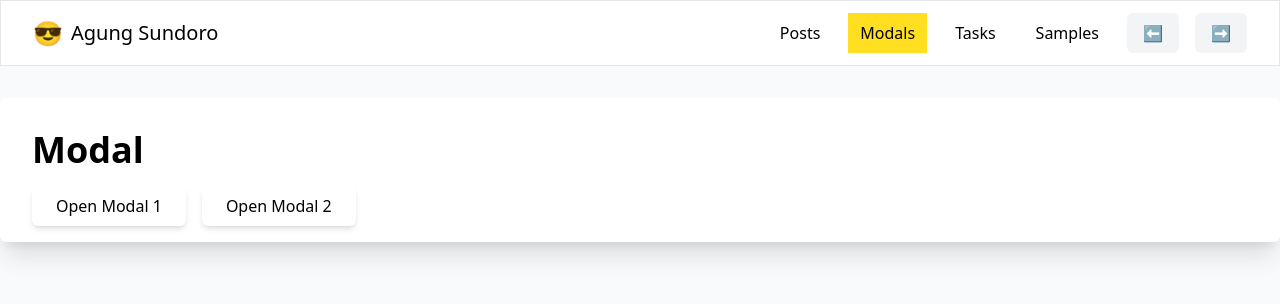
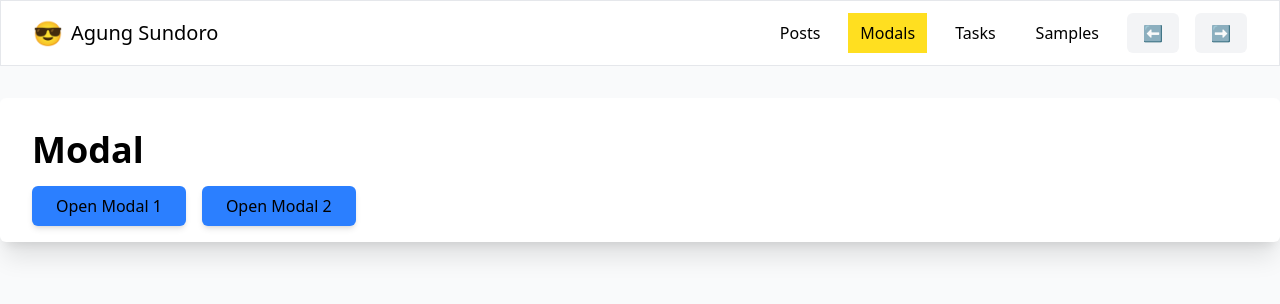
Before and after one commit to agung2001/hands-on-react, a React (Vite) app in the folder projects/blog/: page /modals in a window 1280 px wide. Shown: the top 304 px of the page. Built offline with nearby package versions, Linux system fonts and the light colour scheme; the HTML template or start-up script is replaced by a standard one.

Commit message:
feat: implement NotFound page

```diff
--- a/projects/blog/src/pages/Modals.jsx
+++ b/projects/blog/src/pages/Modals.jsx
@@ -67,7 +67,9 @@ function Modals() {
                 <div>Copyright {new Date().getFullYear()} by Agung Sundoro</div>
               </Modal>
             )}
-            <Button onClick={() => handleOpenModal(index)}>Open {modal.title}</Button>
+            <Button onClick={() => handleOpenModal(index)} className="bg-blue-500">
+              Open {modal.title}
+            </Button>
           </div>
         ))}
       </div>
--- /dev/null
+++ b/projects/blog/src/pages/NotFound.jsx
@@ -0,0 +1,14 @@
+/**
+ * A component that displays a 404 Not Found page.
+ *
+ * @returns {React.Component}
+ */
+const NotFound = () => {
+  return (
+    <div className="not-found flex items-center justify-center" style={{ height: '40vh' }}>
+      <h1 className="text-4xl font-bold">404 Not Found</h1>
+    </div>
+  );
+};
+
+export default NotFound;
--- a/projects/blog/src/routes.ts
+++ b/projects/blog/src/routes.ts
@@ -1,5 +1,6 @@
 import Home from './pages/Home';
 import Modals from './pages/Modals';
+import NotFound from './pages/NotFound';
 import Posts from './pages/Posts';
 import Post from './pages/Post';
 import Sample from './pages/Sample';
@@ -36,12 +37,12 @@ const routes = [
     element: Sample,
     isMenu: true,
   },
-  //   {
-  //     name: 'NotFound',
-  //     path: '*',
-  //     element: NotFound,
-  //     isMenu: false,
-  //   },
+  {
+    name: 'NotFound',
+    path: '*',
+    element: NotFound,
+    isMenu: false,
+  },
 ];
 
 export default routes;
```
